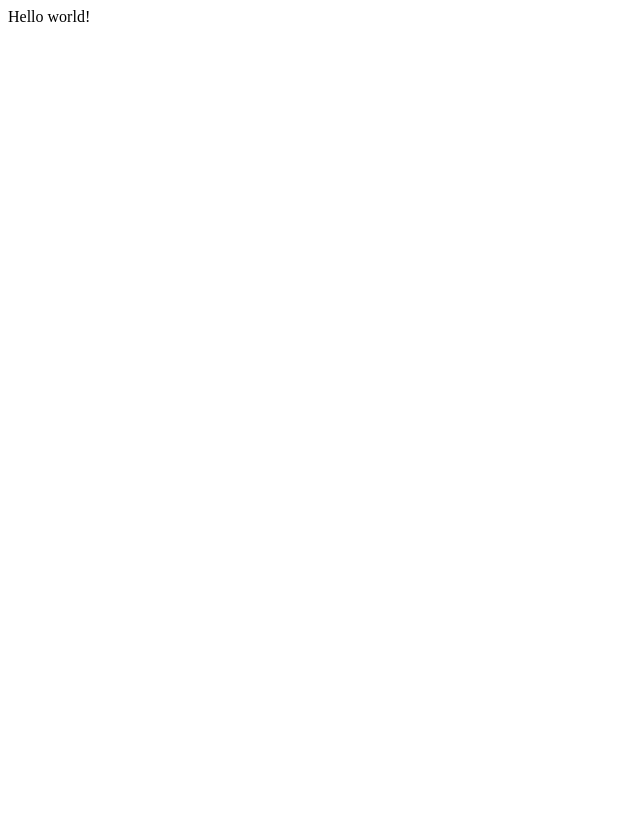
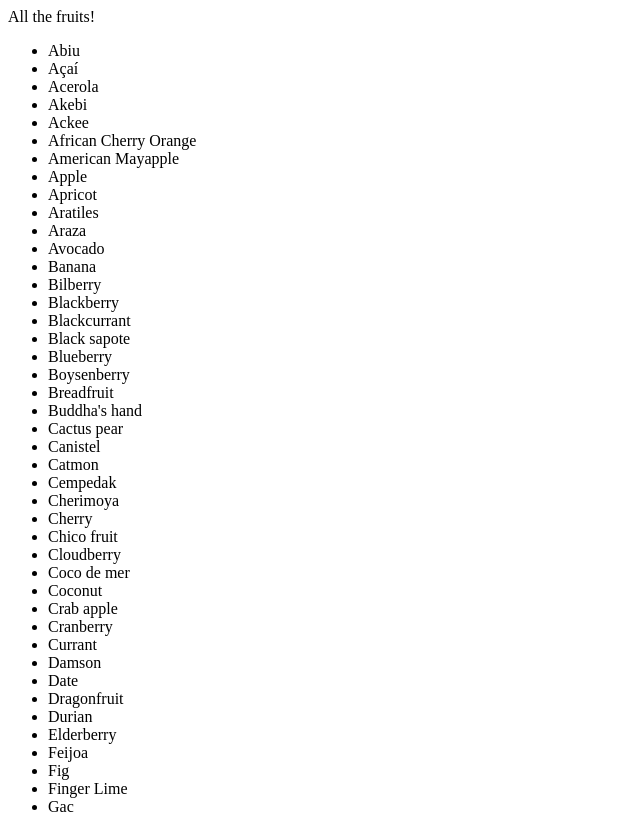
Before and after one commit to acdh-oeaw/learn-react-19, a Next.js app: page / in a window 1280 px wide. Shown: the top 814 px of the page, without its empty margins (0-640 px from the left). Built offline with nearby package versions, Linux system fonts and the light colour scheme.

Commit message:
feat: fetch fruit from db and render server-side

```diff
--- a/app/page.tsx
+++ b/app/page.tsx
@@ -1,7 +1,16 @@
-export default function Home() {
+import { getFruits } from "@/data/db";
+
+export default async function Home() {
+  const fruits = await getFruits();
+
   return (
     <main>
-      <div>Hello world!</div>
+      <div>All the fruits!</div>
+      <ul role="list">
+        {fruits.map((fruit) => {
+          return <li key={fruit}>{fruit}</li>;
+        })}
+      </ul>
     </main>
   );
 }
--- /dev/null
+++ b/data/db.ts
@@ -0,0 +1,9 @@
+import { readFile } from "node:fs/promises";
+import { join } from "node:path";
+
+export async function getFruits() {
+  const filePath = join(process.cwd(), "data", "fruits.json");
+  const fileContent = await readFile(filePath, { encoding: "utf-8" });
+  const fruits = JSON.parse(fileContent) as Array<string>;
+  return fruits;
+}
```
